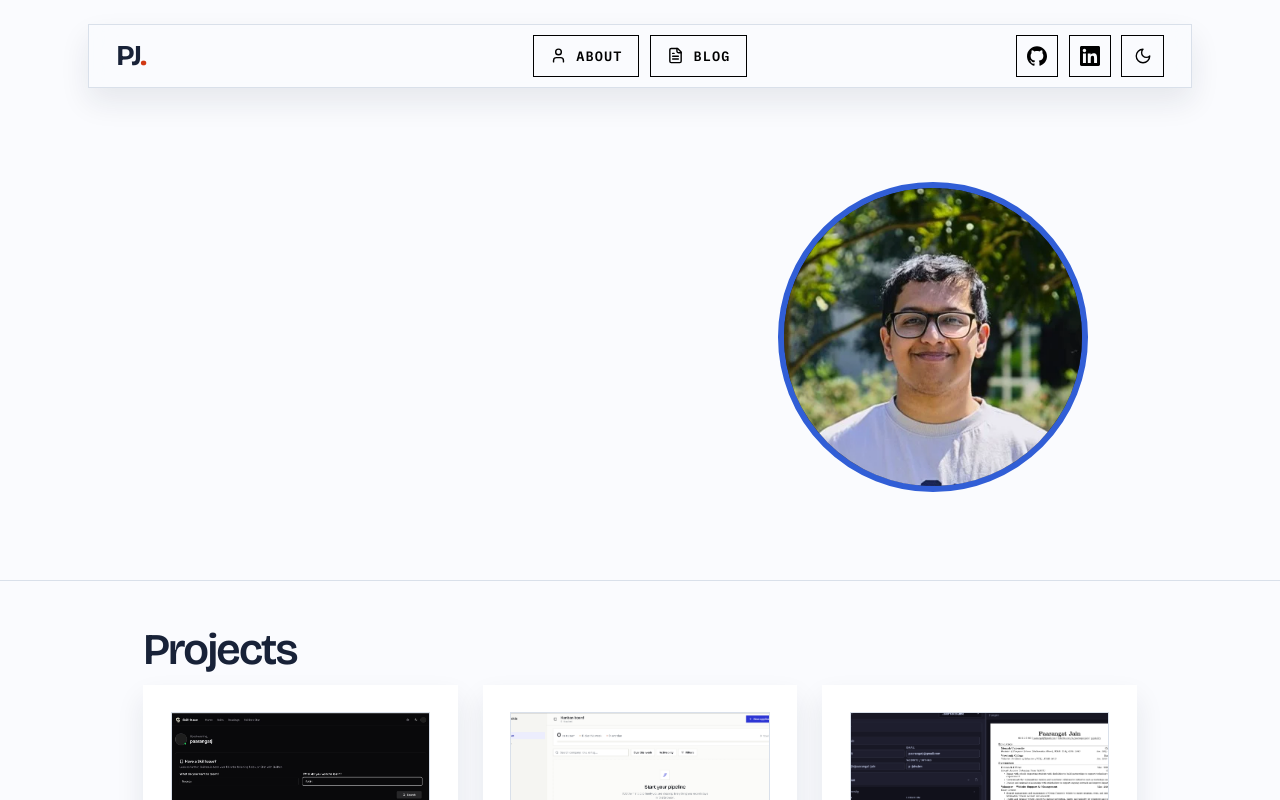
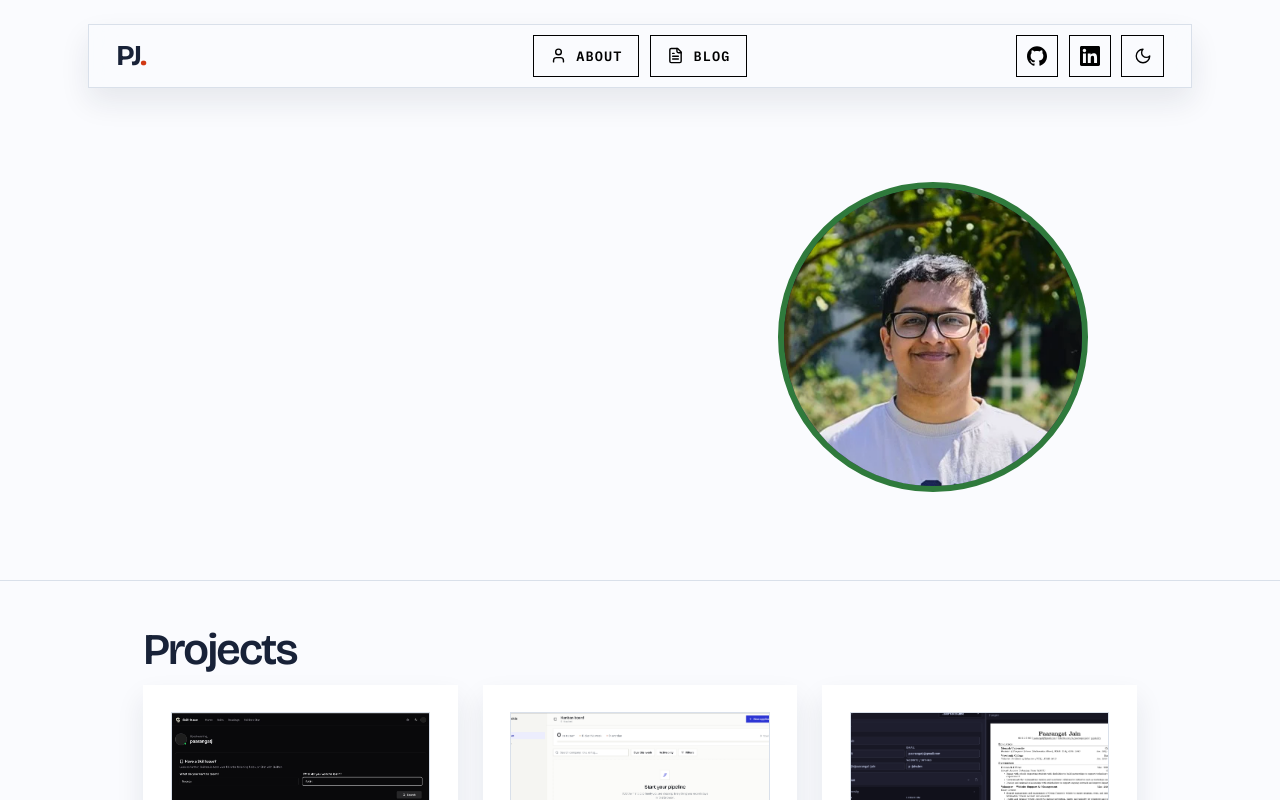
Before and after one commit to pjrus/p-jain-dev, a SvelteKit app: page / in a window 1280 px wide. Shown: the top 800 px of the page. Built offline with nearby package versions, Linux system fonts and the light colour scheme.

Commit message:
feat: update primary color variables to signal green

```diff
--- a/src/styles/tokens.css
+++ b/src/styles/tokens.css
@@ -7,16 +7,16 @@
   --ink: #182238;
   --nav-ink: #000000;
   --muted: #182238;
-  --primary: #315ed6;
+  --primary: #2f7a3c;
   --primary-ink: #ffffff;
-  /* Signal blue set as text. Fills and text want different blues on a dark
+  /* Signal green set as text. Fills and text want different greens on a dark
      canvas (see the dark theme), so they are separate roles; on this light
-     canvas the one cobalt clears 5.7:1 and serves both. */
-  --primary-strong: #315ed6;
+     canvas the one green clears 5.1:1 and serves both. */
+  --primary-strong: #2f7a3c;
   /* Fill for the project cards' primary link. Follows --primary in both
      themes; kept as its own role so the cards can be tuned separately. */
   --card-primary: var(--primary);
-  /* The hero's role caption. Ink here; blue in dark mode. */
+  /* The hero's role caption. Ink here; green in dark mode. */
   --hero-role-ink: var(--ink);
   --accent: #ed6a4b;
 
@@ -26,7 +26,7 @@
      obligation. */
   --accent-strong: #d13813;
 
-  --tint: #e5edfb;
+  --tint: #e4f2e7;
   --line: #d9e0ea;
 
   /* The boundary of an interactive control, kept separate from the
@@ -133,8 +133,8 @@
 
 /* Dark theme: a near-solid-black, neutral canvas. Elevation is carried by
    surface lightness rather than by tinting the greys toward the brand hue,
-   so blue and coral only ever appear as action, state or emphasis (the tint
-   chip keeps its trace of blue because it is a state fill in both themes).
+   so green and coral only ever appear as action, state or emphasis (the tint
+   chip keeps its trace of green because it is a state fill in both themes).
    Components read roles only; nothing below the token layer names a colour. */
 :root[data-theme='dark'] {
   color-scheme: dark;
@@ -143,35 +143,29 @@
      so cards lift off the page without leaning on the shadow. */
   --background: #080808;
   --surface: #111113;
-  /* The light tint is the signal blue at a whisper; this keeps that
-     relationship, so hover fills and chips still belong to the blue. */
-  --tint: #1b2230;
+  /* The light tint is the signal green at a whisper; this keeps that
+     relationship, so hover fills and chips still belong to the green. */
+  --tint: #18241b;
 
   /* Text: >= 15:1 for ink and >= 6.5:1 for muted on every surface above. */
   --ink: #ffffff;
   --nav-ink: #ffffff;
   --muted: #b0b0b5;
 
-  /* Signal blue splits in two here. Lightening the cobalt far enough to read
-     as text on black drains its chroma into periwinkle, and no single blue
-     carries both a white label and 4.5:1 text on these surfaces. So:
-     - fill: the brand hue (oklch h 265) lifted brighter and more saturated
-       so it holds its own on black. White labels clear 4.9:1, and thin rails
-       and markers sit near 4:1 against the canvas.
-     - text: lightened only as far as AA needs and turned a few degrees
-       toward azure, where sRGB keeps more chroma, so it stays a vivid blue
-       instead of going lavender (6.1:1 on cards, 6.6:1 on the canvas). */
-  --primary: #3667ed;
+  /* Signal green splits in two here: a fill that carries white labels
+     (4.8:1) and a lighter text green that clears AA on every dark surface
+     (8.5:1 on cards, 9:1 on the canvas). */
+  --primary: #2a823c;
   --primary-ink: #ffffff;
-  --primary-strong: #5397fc;
-  --hero-role-ink: #8ab8ff;
+  --primary-strong: #4fc46b;
+  --hero-role-ink: #9be3ad;
   --accent: #ff8a6c;
   /* Already clears 4.5:1 on every dark surface, so the two coincide here. */
   --accent-strong: #ff8a6c;
 
-  /* Coral lifted for a black canvas goes salmon, and beside the cobalt button
+  /* Coral lifted for a black canvas goes salmon, and beside the green button
      and portrait ring it reads as a third, unrelated colour. The evidence
-     rail joins the blue instead, as the blockquote rail already does. */
+     rail joins the green instead, as the blockquote rail already does. */
   --accent-bar-color: var(--primary);
 
   --line: #26262b;
```
